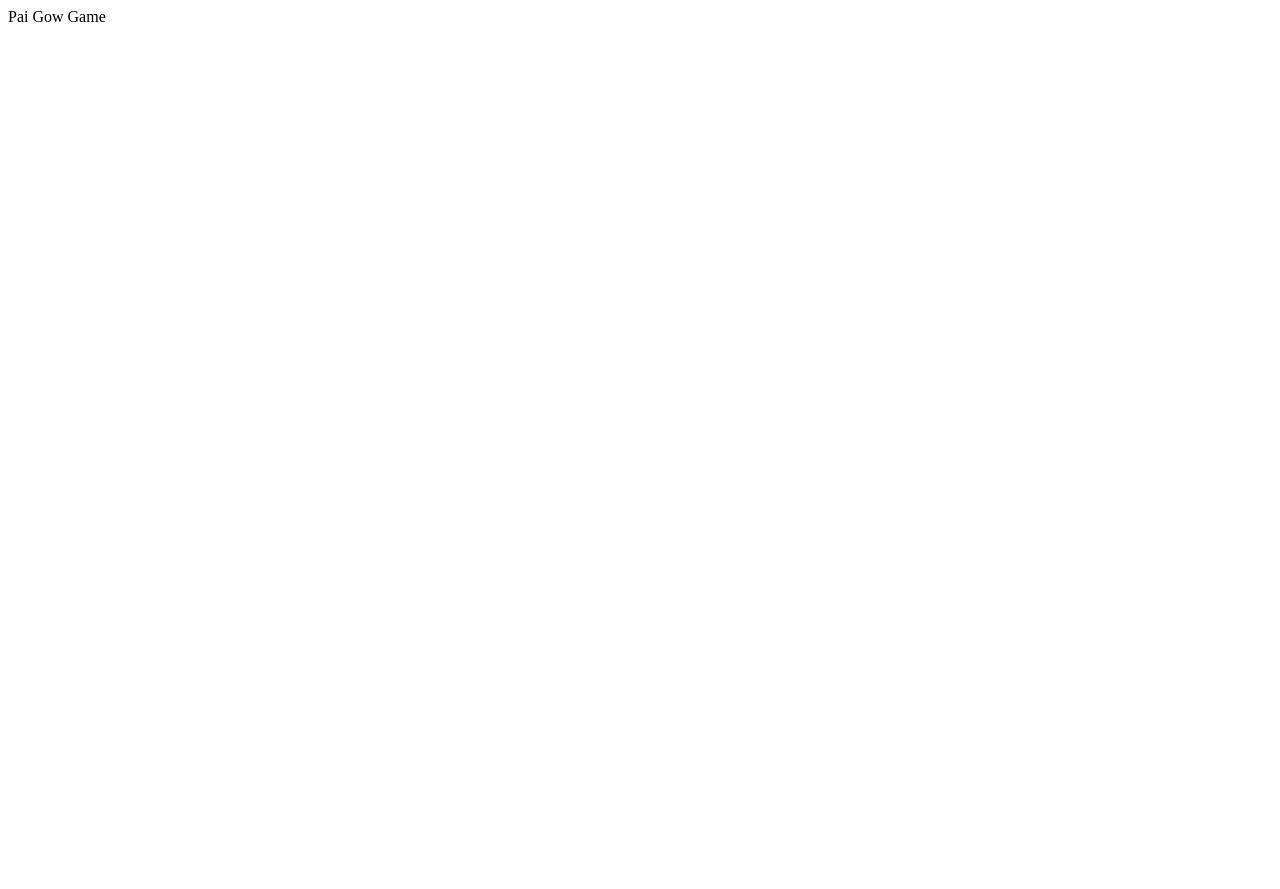
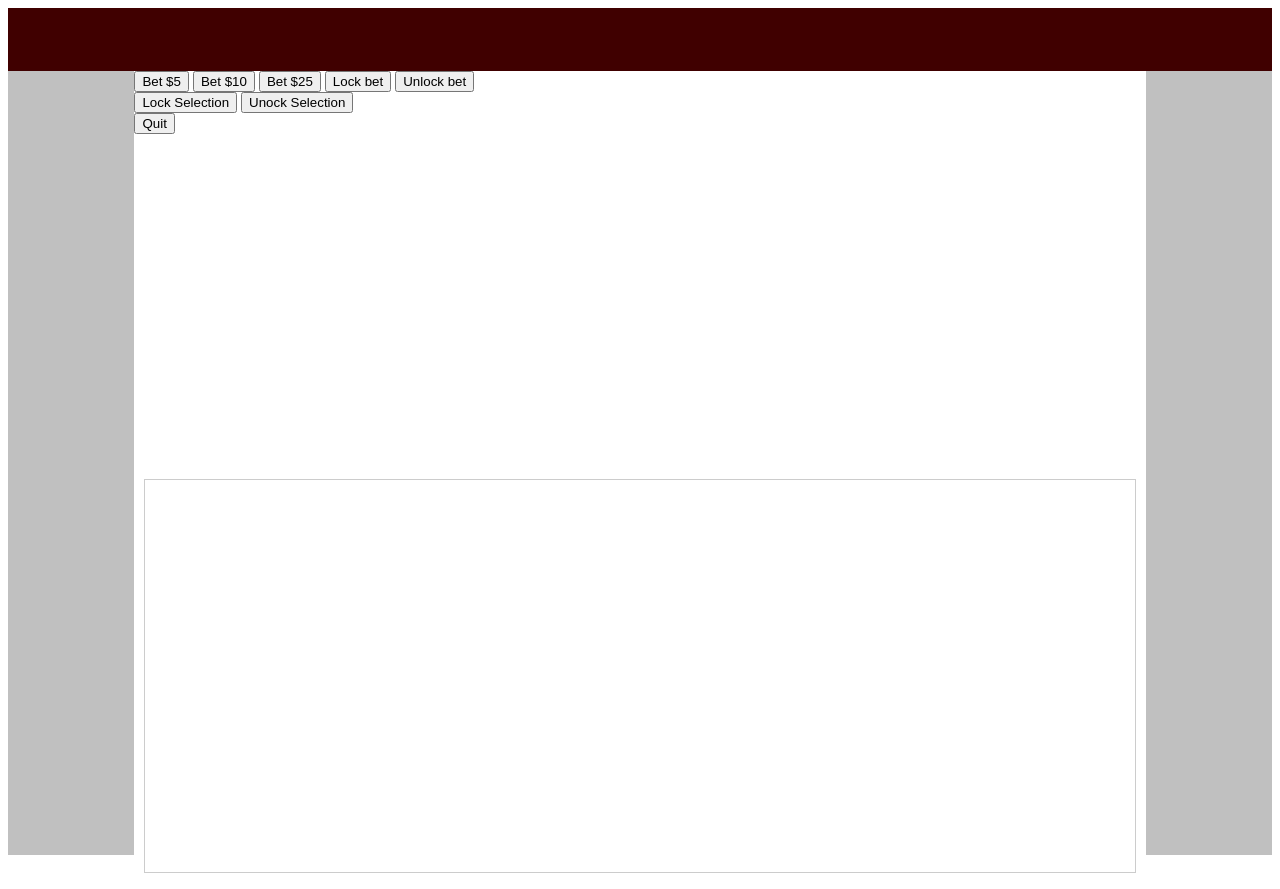
Before and after one commit to GarrisonK/CSCE-431-Pai-Gow, a plain HTML site: page index.html in a window 1280 px wide. Before the commit the page ends 800 px from the top, so only its background shows below. Drawn offline with nearby package versions, Linux system fonts and the light colour scheme; no server answers.

Commit message:
Added communication with sockets and basic buttons
Only bet lock/unlock are listening for clicks/will get a response from
the server. Messages appear in the bottom half of the main window.

```diff
--- a/index.html
+++ b/index.html
@@ -2,12 +2,73 @@
 
 	<head>
 		<script src="/socket.io/socket.io.js"></script>
+		<script src="http://ajax.googleapis.com/ajax/libs/jquery/1.6.2/jquery.min.js"></script>
+		<link rel="stylesheet" type="text/css" href="style.css">
 	</head>
 
 	<title>Pai Gow</title>
 
 	<body>
-		Pai Gow Game
+
+		<script>
+
+			var socket = io.connect();
+
+			$(function(){	//document is ready
+				socket.on('connection acknowledgment',function(){
+    				$("#messages").prepend("<li>Got a connection from the server</li>");
+    			});
+    			socket.on('bet lock confirm',function(){
+    				$("#messages").prepend("<li>Server confirms bet lock.</li>");
+    			})
+    			socket.on('bet unlock confirm',function(){
+    				$("#messages").prepend("<li>Server confirms bet unlock.</li>");
+    			})
+
+
+
+				//button click listeners
+				$("#lockBet").click(function(){
+    				socket.emit("bet locked");
+    			});
+
+    			$("#unlockBet").click(function(){
+    				socket.emit("bet unlocked");
+    			});
+
+			});
+
+		</script>
+
+		<div id="container">
+			<div id="topbar"></div>
+			<div id="leftbar"></div>
+			<div id="gamewindow">
+				<div id="buttons">
+					<div id="betting Buttons">
+						<button id="bet5">Bet $5</button>
+						<button id="bet10">Bet $10</button>
+						<button id="bet25">Bet $25</button>
+						<button id="lockBet">Lock bet</button>
+						<button id="unlockBet">Unlock bet</button>
+					</div>
+					<div id="tileButtons">
+						<button id="lockPair">Lock Selection</button>
+						<button id="unlockPair">Unock Selection</button>
+					</div>
+					<div id="miscButtons">
+						<button id="quit">Quit</button>
+					</div>
+				</div>
+				<div>
+					<ul id="messages">
+
+					</ul>
+				</div>
+
+			</div>
+			<div id="rightbar"></div>
+		</div>
 
 	</body>
 
--- /dev/null
+++ b/style.css
@@ -0,0 +1,40 @@
+#leftbar {
+	background-color:#C0C0C0;
+	float:left;
+	min-height:100%;
+	min-width:10%;
+}
+
+#rightbar {
+	background-color:#C0C0C0;
+	float:right;
+	min-height:100%;
+	min-width: 10%;
+}
+
+#topbar {
+	background-color:#400000;
+	min-height: 8%;
+}
+
+#gamewindow {
+	background-color: #FFFFFF;
+	float:left;
+	width:80%;
+	min-height:100%;
+}
+
+#buttons {
+	min-height: 50%;
+}
+
+#messages {
+	height: 50%;
+	border:1px solid #ccc;
+	font:16px/26px Georgia, Garamond, Serif;
+	overflow:auto;
+	max-width:100%;
+	margin-left: 10px;
+	margin-right: 10px;
+
+}
```
Also changed, not shown: app.js (+32 -3 lines).
